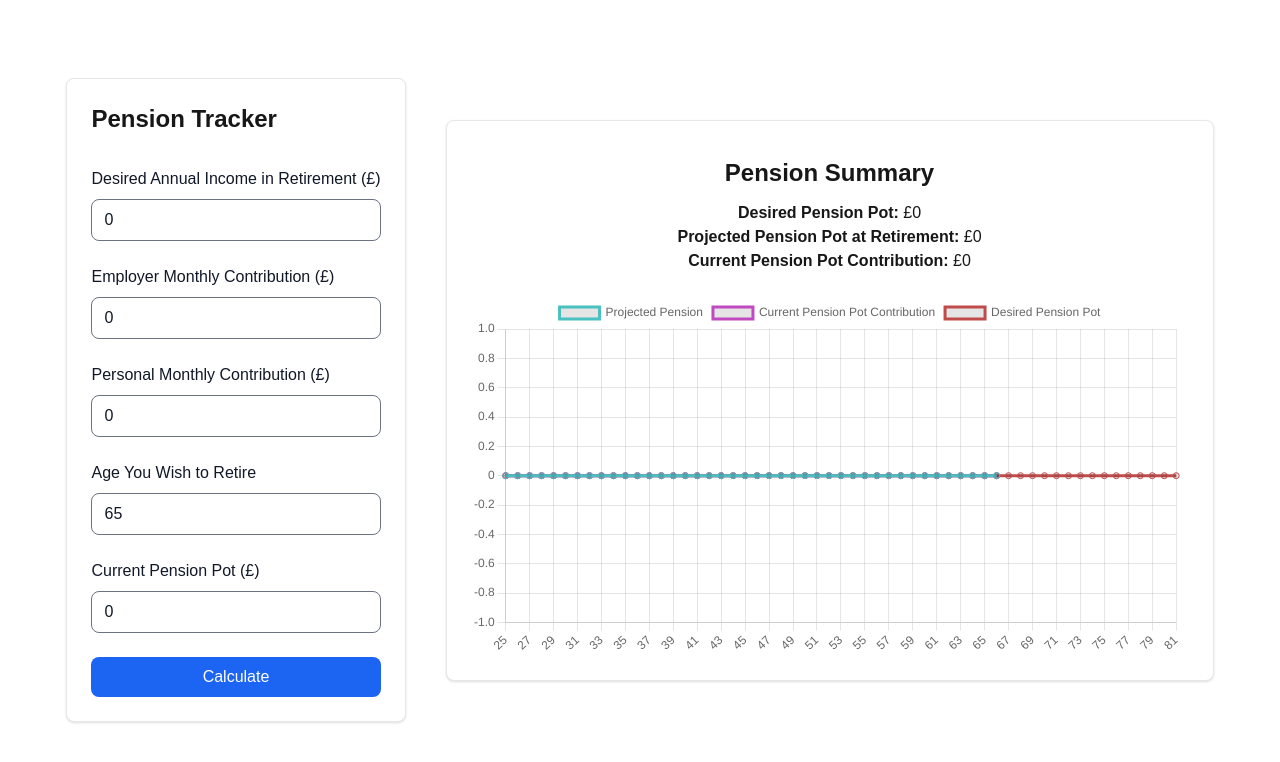
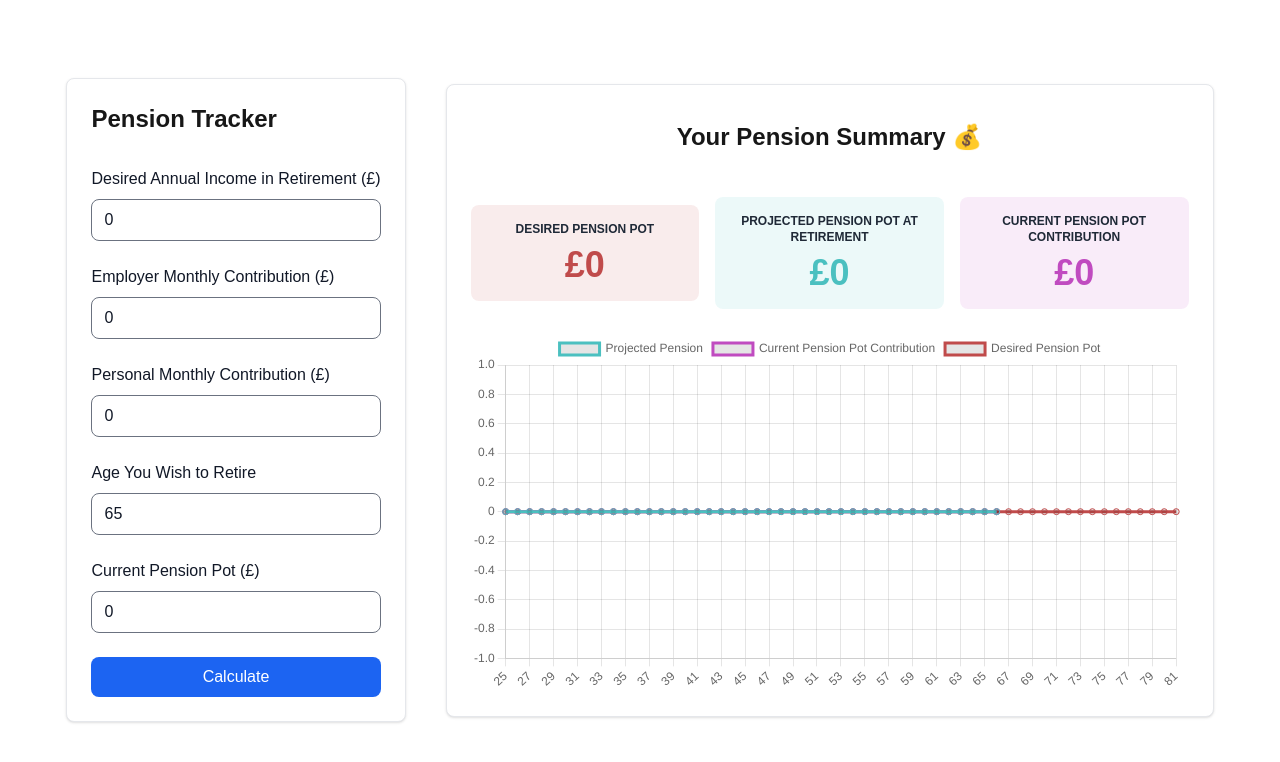
Before and after one commit to nsstarr/pension-tracker, a Next.js app: page / in a window 1280 px wide. Both pictures are taken after a click on the button "Calculate". Shown: the top 762 px of the page. Built offline with nearby package versions, Linux system fonts and the light colour scheme.

Commit message:
feat: style the pension pot cards

```diff
--- a/src/app/components/ProjectionChart.tsx
+++ b/src/app/components/ProjectionChart.tsx
@@ -101,23 +101,69 @@ const ProjectionChart: React.FC<ProjectionChartProps> = ({ data }) => {
 return (
   <div className="w-full max-w-3xl rounded-lg border border-gray-200 bg-white p-5 shadow md:p-6 dark:border-gray-700 dark:bg-gray-800">
     <div className="mb-6 text-center">
-        <h2 className="py-3 text-2xl font-bold">Pension Summary</h2>
-        <p>
-          <strong>Desired Pension Pot: </strong>£
-          {desiredPensionPot ? desiredPensionPot.toLocaleString() : "0"}
+      <h2 className="mb-8 py-3 text-2xl font-bold">
+        Your Pension Summary 💰
+      </h2>
+      <div className="flex flex-col items-center justify-between gap-4 md:flex-row">
+        {/* Desired Pension Pot */}
+        <div
+          className="flex-1 rounded-lg p-4 text-center"
+          style={{
+            backgroundColor: "rgba(192,75,75,0.1)",
+          }}
+        >
+          <h3 className="text-xs font-extrabold uppercase text-gray-800 dark:text-gray-200">
+            Desired Pension Pot
+          </h3>
+          <p
+            className="mt-2 text-4xl font-bold"
+            style={{ color: "rgba(192,75,75,1)" }}
+          >
+            £{desiredPensionPot ? desiredPensionPot.toLocaleString() : "0"}
           </p>
-        <p>
-          <strong>Projected Pension Pot at Retirement: </strong>£
-          {projectedPensionPot ? projectedPensionPot.toLocaleString() : "0"}
+        </div>
+
+        {/* Projected Pension Pot at Retirement */}
+        <div
+          className="flex-1 rounded-lg p-4 text-center"
+          style={{
+            backgroundColor: "rgba(75,192,192,0.1)",
+          }}
+        >
+          <h3 className="text-xs font-extrabold uppercase text-gray-800 dark:text-gray-200">
+            Projected Pension Pot at Retirement
+          </h3>
+          <p
+            className="mt-2 text-4xl font-bold"
+            style={{ color: "rgba(75,192,192,1)" }}
+          >
+            £{projectedPensionPot ? projectedPensionPot.toLocaleString() : "0"}
           </p>
-        <p>
-          <strong>Current Pension Pot Contribution: </strong>£
-          {currentPensionPot ? currentPensionPot.toLocaleString() : "0"}
+        </div>
+
+        {/* Current Pension Pot Contribution */}
+        <div
+          className="flex-1 rounded-lg p-4 text-center"
+          style={{
+            backgroundColor: "rgba(192,75,192,0.1)", // Match the card background with the current pension pot color with opacity
+          }}
+        >
+          <h3 className="text-xs font-extrabold uppercase text-gray-800 dark:text-gray-200">
+            Current Pension Pot Contribution
+          </h3>
+          <p
+            className="mt-2 text-4xl font-bold"
+            style={{ color: "rgba(192,75,192,1)" }} // Match the text color with the current pension pot color
+          >
+            £{currentPensionPot ? currentPensionPot.toLocaleString() : "0"}
           </p>
+        </div>
+      </div>
     </div>
     <Line data={chartData} />
   </div>
 );
+
 };
 
 export default ProjectionChart;
```
Lines whose indentation alone changed are shown as unchanged.
